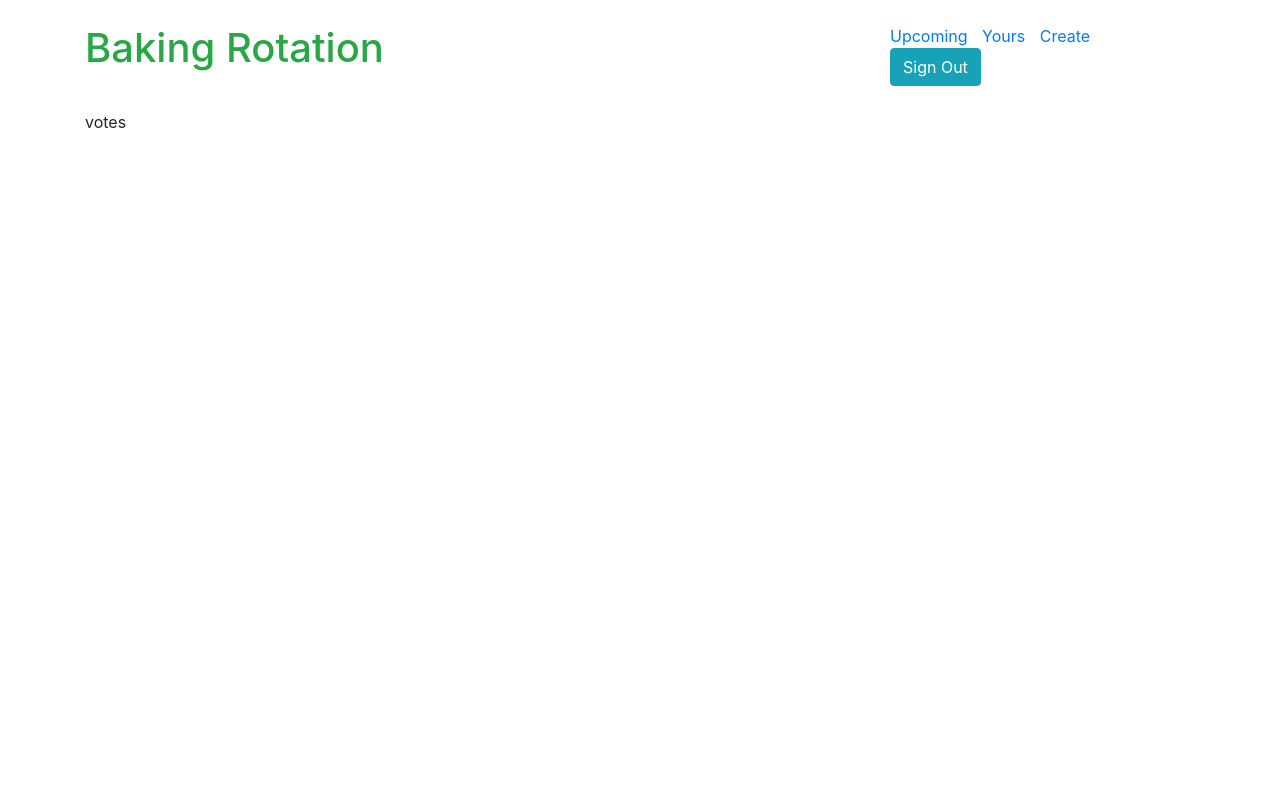
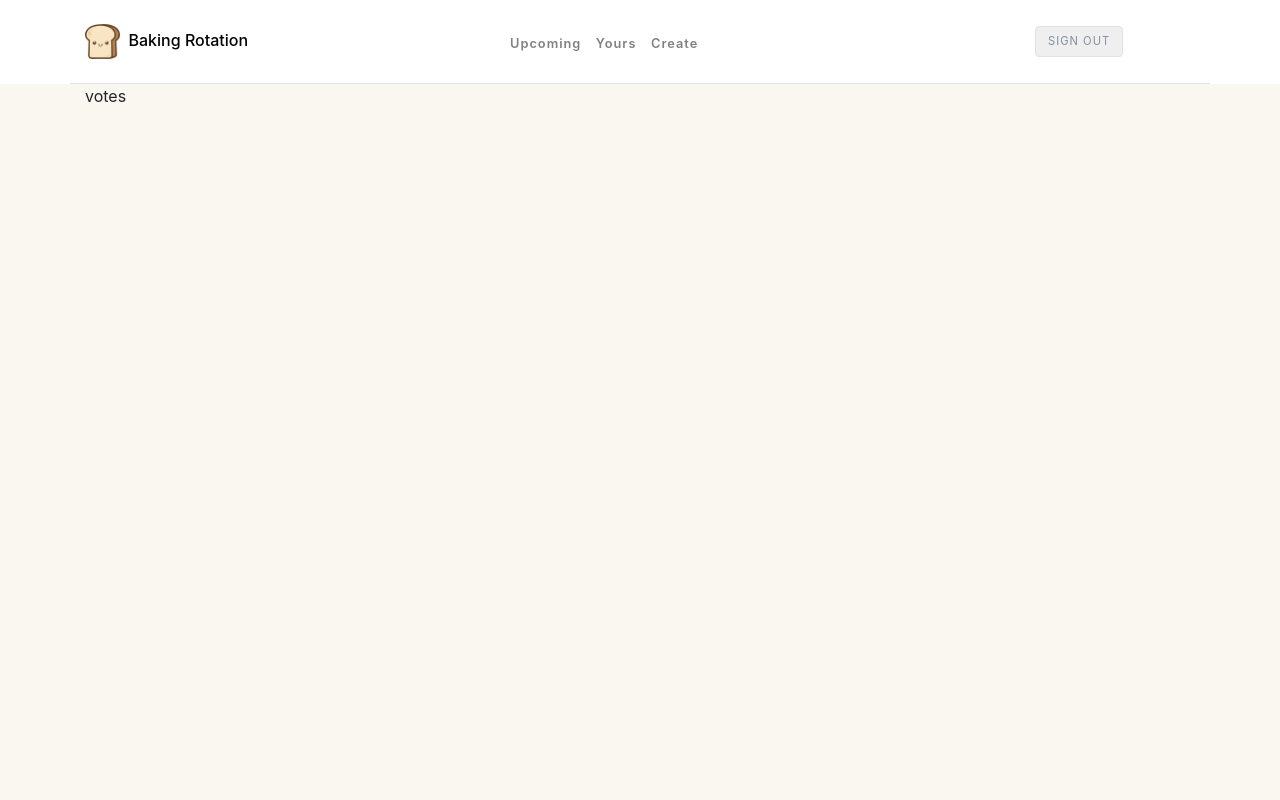
Before and after one commit to CarMin15/bakery_rotation, a Django app: page /bakery_rotation/votes/ in a window 1280 px wide. Run offline with Django 3.2, Linux system fonts and the light colour scheme; the visitor is signed in with stand-in values (Sample User, id 1); some libraries are stand-ins or nearby versions.

Commit message:
Navigation bar style

```diff
--- a/bakery_rotation/static/baking_rotation/style.css
+++ b/bakery_rotation/static/baking_rotation/style.css
@@ -1,3 +1,19 @@
+body {
+  background-color: #faf6f0;
+}
+
+.navigationBar {
+  background-color: white;
+}
+
+.title {
+  color: black;
+}
+
+.toast_img {
+  height: 35px;
+}
+
 ul.item-list {
   list-style-type: none;
 }
@@ -14,6 +30,19 @@ ul.item-list {
 .header-menu {
   margin-top: auto;
   margin-bottom: auto;
+}
+
+.menu-links > a  {
+  color: #818181 !important;
+  font-size: 0.8rem;
+  font-weight: 600;
+  letter-spacing: 1px;
+}
+
+.menu-button {
+  color: #84909d;
+  font-size: 0.7rem;
+  letter-spacing: 1px;
 }
 
 .header-menu>.item-list {
--- a/bakery_rotation/templates/baking_rotation/base.jinja
+++ b/bakery_rotation/templates/baking_rotation/base.jinja
@@ -1,5 +1,5 @@
 {% load static %}
-<!DOCTYPE html>
+<!-- <!DOCTYPE html> -->
 
 <head>
   <link rel="stylesheet" href="https://stackpath.bootstrapcdn.com/bootstrap/4.1.2/css/bootstrap.min.css" integrity="sha384-Smlep5jCw/wG7hdkwQ/Z5nLIefveQRIY9nfy6xoR1uRYBtpZgI6339F5dgvm/e9B" crossorigin="anonymous">
@@ -7,21 +7,30 @@
 </head>
 <body>
   <header>
-    <div class="container">
-      <div class="row my-4">
-        <div class="col-8">
-          <h1 id=title class=""><a class="text-success" href="/bakery_rotation/">Baking Rotation</a></h1>
-        </div>
-        <div class="header-menu col-4">
-          <ul class="item-list">
-            <li><a href="/bakery_rotation/upcoming">Upcoming</a></li>
-            <!-- <li><a href="/bakery_rotation/votes">Votes</a></li> -->
-            <li><a href="/bakery_rotation/yours">Yours</a></li>
-            <li><a href="/bakery_rotation/create">Create</a></li>
-            <li><a href="{% url 'logout' %}"><button type="button" class="btn btn-info">Sign Out</button></a></li>
-          </ul>
+    <div class="navigationBar">
+      <div class="container border-bottom">
+        <div class="row py-4">
+          <div class="col-4">
+            <img src="{% static 'baking_rotation/images/toast.jpg' %}" class="toast_img" />
+            <a class="title h6 ml-1" href="/bakery_rotation/">Baking Rotation</a>
+          </div>
+          <div class="header-menu col-6">
+            <ul class="item-list">
+              <li class="menu-links"><a href="/bakery_rotation/upcoming">Upcoming</a></li>
+              <!-- <li><a href="/bakery_rotation/votes">Votes</a></li> -->
+              <li class="menu-links"><a href="/bakery_rotation/yours">Yours</a></li>
+              <li class="menu-links"><a href="/bakery_rotation/create">Create</a></li>
+            </ul>
+          </div>
+          <div class="header-menu col-2">
+            <a href="{% url 'logout' %}">
+              <button type="button" class="btn border text-uppercase menu-button">Sign Out</button>
+            </a>
+          </div>
         </div>
       </div>
+    </div>
+    <div class="container">
       {% block content %}{% endblock %}
     </div>
   </header>
```
Also changed, not shown: bakery_rotation/static/baking_rotation/images/toast.jpg (added).
